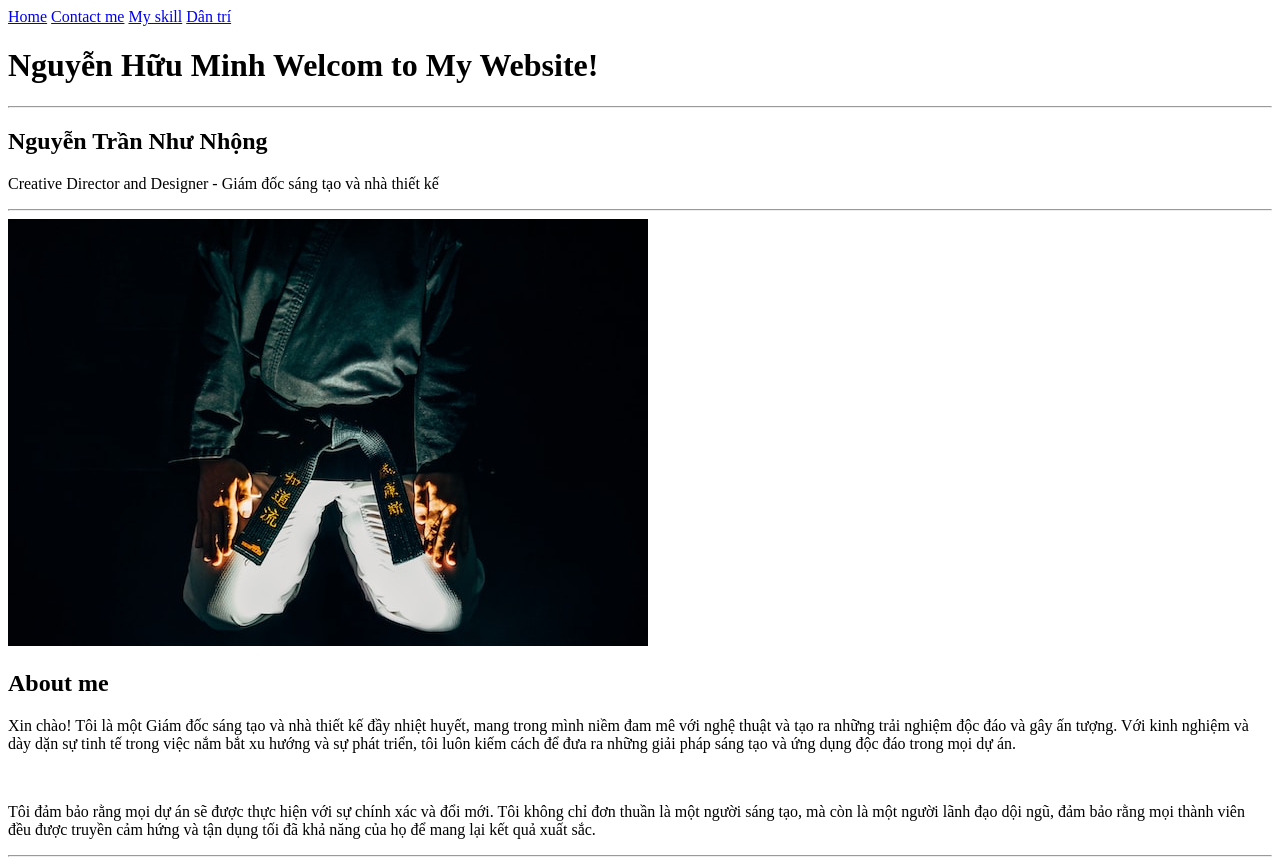
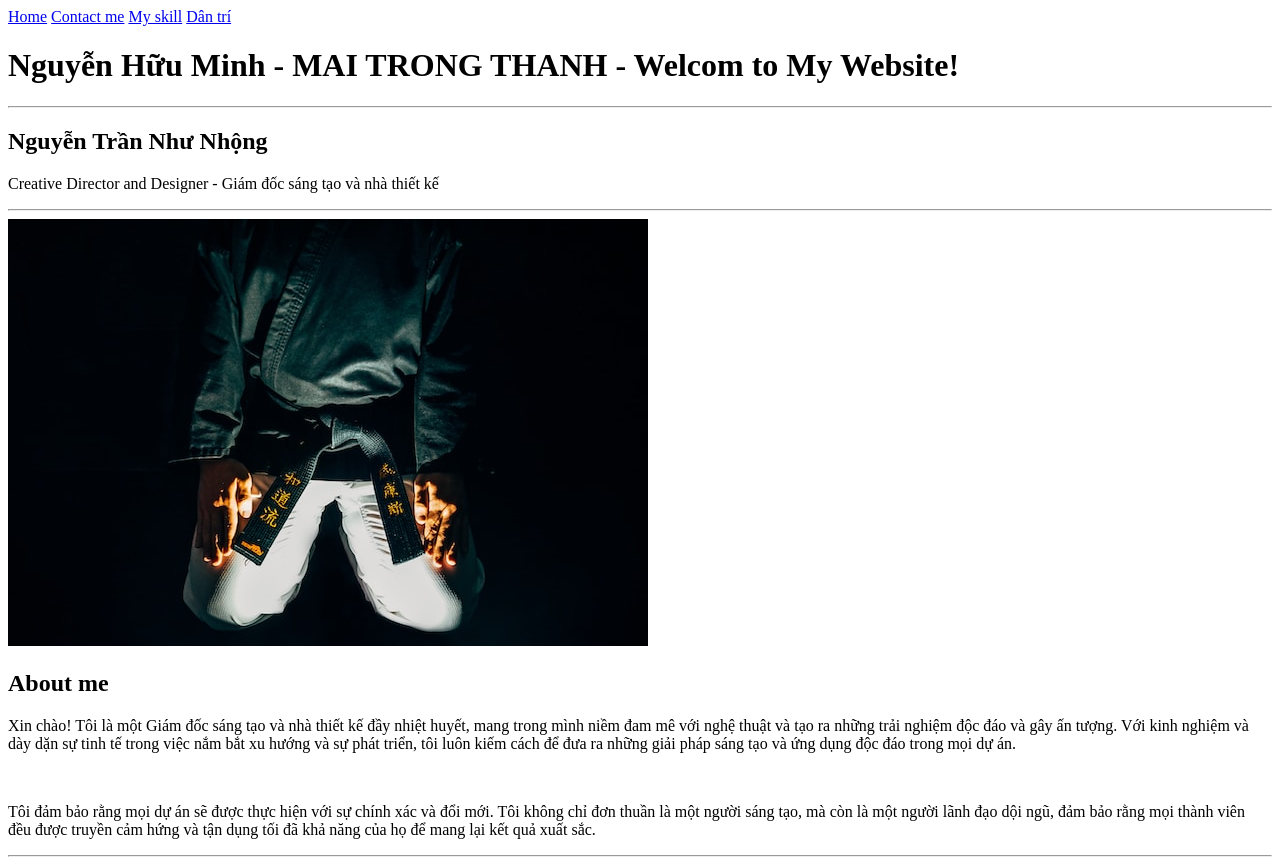
Before and after one commit to TrongThanh2007/duan1, a plain HTML site: page index.html in a window 1280 px wide. Drawn offline with Linux system fonts and the light colour scheme.

Commit message:
TED FAY SOURCE

```diff
--- a/index.html
+++ b/index.html
@@ -11,7 +11,7 @@
 	<a href="./more-info/contact.html" target="_blank">Contact me</a>
 	<a href="https://vnexpress.net/" target="_self">My skill</a>
     <a href="https://dantri.com.vn/" target="_top">Dân trí</a>
-    <h1>Nguyễn Hữu Minh Welcom to My Website!</h1>
+    <h1>Nguyễn Hữu Minh - MAI TRONG THANH - Welcom to My Website!</h1>
     <hr>
     <h2>Nguyễn Trần Như Nhộng</h2>
     <p>Creative Director and Designer - Giám đốc sáng tạo và nhà thiết kế</p>
```
